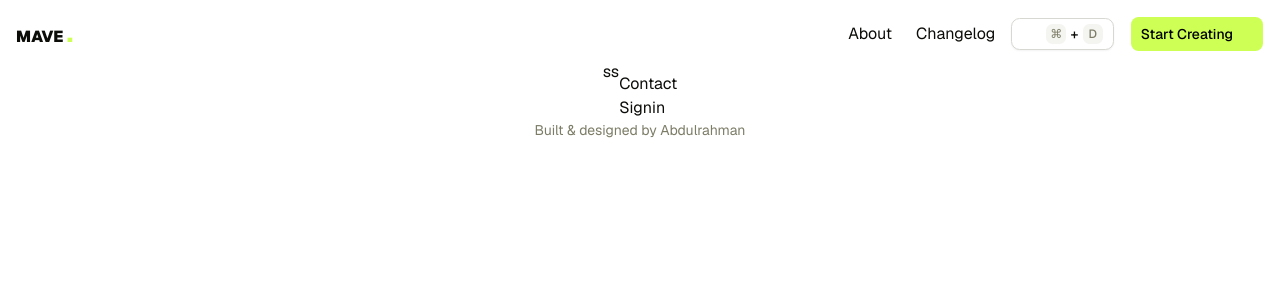
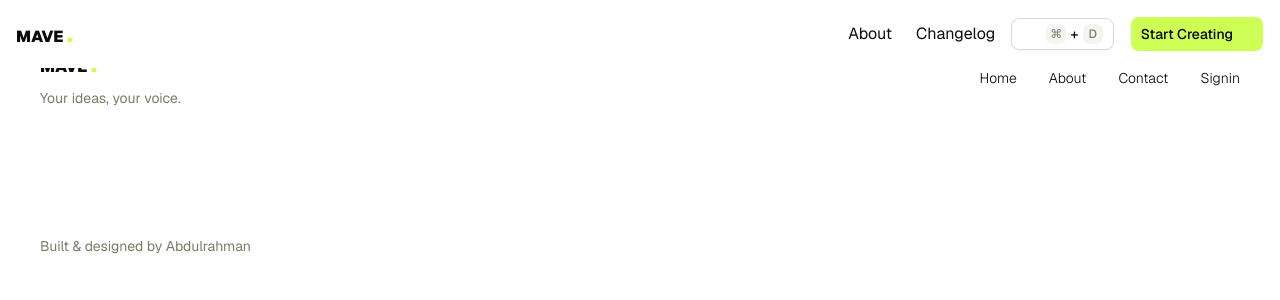
Before and after one commit to AbdulrahmanSE2003/MAVE, a Next.js app: page /signin in a window 1280 px wide. Shown: the top 300 px of the page. Built offline with nearby package versions, Linux system fonts and the light colour scheme; some icons are missing.

Commit message:
feat: Finished footer & landing

```diff
--- a/app/globals.css
+++ b/app/globals.css
@@ -143,5 +143,49 @@
 }
 
 @utility caption {
-    @apply text-[9px] font-semibold tracking-widest uppercase
+  @apply text-[9px] font-semibold tracking-widest uppercase;
 }
+
+@utility glow-primary {
+  animation: glow-primary 4.5s ease-in-out infinite;
+}
+
+@keyframes glow-primary {
+  0%,
+  100% {
+    color: color-mix(in oklch, var(--muted-foreground) 100%, transparent);
+  }
+  50% {
+    color: color-mix(in oklch, var(--primary) 100%, transparent);
+  }
+}
+
+/*Scrollbar */
+/* WebKit (Chrome, Edge, Safari) */
+::-webkit-scrollbar {
+  width: 10px;
+  height: 10px;
+}
+
+::-webkit-scrollbar-track {
+  background: transparent;
+}
+
+::-webkit-scrollbar-thumb {
+  background: color-mix(in oklch, var(--primary) 100%, transparent);
+  border-radius: 999px;
+  border: 2px solid transparent;
+  background-clip: padding-box;
+}
+
+::-webkit-scrollbar-thumb:hover {
+  background: color-mix(in oklch, var(--primary) 100%, transparent);
+  background-clip: padding-box;
+}
+
+/* Firefox */
+html {
+  scrollbar-width: thin;
+  scrollbar-color: color-mix(in oklch, var(--primary) 100%, transparent)
+    transparent;
+}
--- a/components/layout/Footer.tsx
+++ b/components/layout/Footer.tsx
@@ -1,4 +1,5 @@
 import Link from "next/link"
+import Logo from "./Logo"
 
 const link = [
   { name: "Home", href: "/" },
@@ -8,20 +9,37 @@
 ]
 const Footer = () => {
   return (
-    <div className={`flex-between flex flex-col`}>
-      <div className={`flex-between`}>
-        <div className={``}>ss</div>
-        <ul>
+    <div
+      className={`flex-between flex flex-col items-start p-6 px-10 max-md:gap-12 md:min-h-64`}
+    >
+      {/*Logo & Links*/}
+      <div
+        className={`flex-between w-full max-md:flex-col max-md:items-start max-md:gap-6`}
+      >
+        <div className={`flex flex-col gap-2`}>
+          <Logo showSlogan />
+        </div>
+        <ul
+          className={`flex gap-3 max-md:flex-col max-md:items-start md:gap-8`}
+        >
           {link.map((l) => (
-            <li key={l.name}>
+            <li className={`text-sm font-light`} key={l.name}>
               <Link href={l.href}>{l.name}</Link>
             </li>
           ))}
         </ul>
       </div>
+
+      {/*Authorship*/}
       <p className={`text-sm text-muted-foreground`}>
         Built & designed by{" "}
-        <Link href="/mnmlst-dev.vercel.app">Abdulrahman</Link>
+        <Link
+          className={`glow-primary`}
+          target="_blank"
+          href="https://mnmlst-dev.vercel.app"
+        >
+          Abdulrahman
+        </Link>
       </p>
     </div>
   )
--- a/components/layout/Logo.tsx
+++ b/components/layout/Logo.tsx
@@ -1,8 +1,15 @@
-const Logo = () => {
+const Logo = ({ showSlogan = false }: { showSlogan?: boolean }) => {
   return (
-    <span className="font-black">
-      MAVE <span className="text-2xl text-primary">.</span>
-    </span>
+    <div className={`flex flex-col gap-2`}>
+      <span className="font-black">
+        MAVE <span className="text-2xl text-primary">.</span>
+      </span>
+      {showSlogan && (
+        <p className={`text-sm text-muted-foreground`}>
+          Your ideas, your voice.
+        </p>
+      )}
+    </div>
   )
 }
 
```
